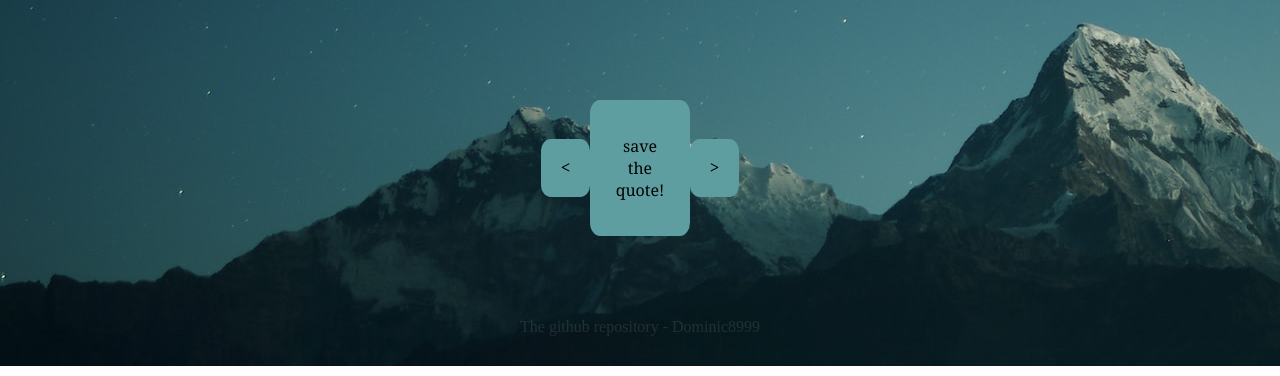
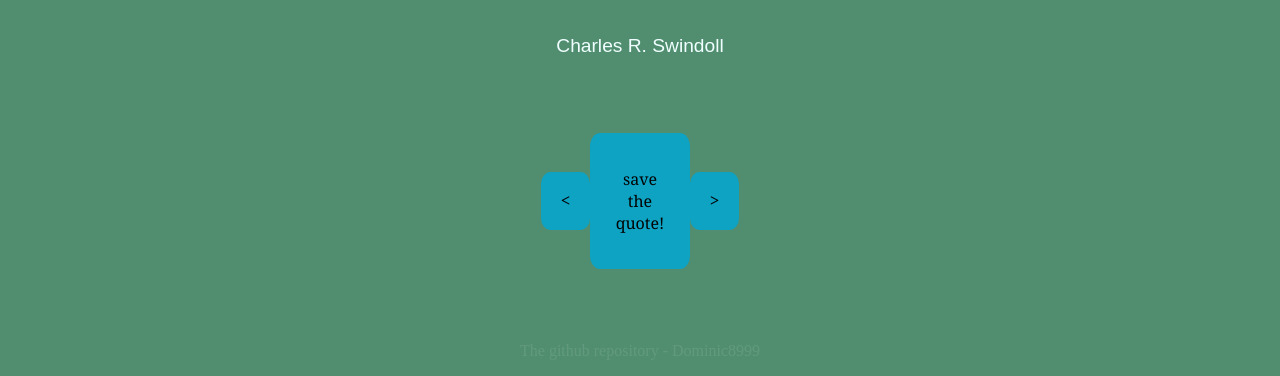
Before and after one commit to Dominic8999/random-quote-generator, a plain HTML site: page index.html in a window 1280 px wide. Shown: the part 434-810 px from the top of the page. Drawn offline with Linux system fonts and the light colour scheme; a web font is replaced by a local one.

Commit message:
NEW random color background

```diff
--- a/index.css
+++ b/index.css
@@ -1,7 +1,6 @@
 @import url('https://fonts.googleapis.com/css2?family=Croissant+One&family=Montserrat:ital,wght@0,500;0,600;0,700;1,600&display=swap');
-
+@import url(random-color.js);
 body {
-    background: url('pic3.jpg');
     color: azure;
 }
 
@@ -24,7 +23,7 @@ button[id='btn-el'] {
 
 div > button {
     border: none;
-    background-color: cadetblue;
+    background-color: rgb(14, 162, 195);
     color: rgb(3, 3, 3);
     padding: 25px 25px;
     border-radius: 10%;
@@ -46,7 +45,7 @@ span:last-child {
 }
 
 span:first-child, span:last-child {
-    background-color: cadetblue;
+    background-color: rgb(14, 162, 195);
     color: black;
     padding: 20px 20px;
     border: none;
@@ -93,7 +92,7 @@ a:hover {
 /* Styles for screen widths equal to or greater than 1000px */
 @media (min-width: 1000px) {
     div:not(.button_etc) {
-        margin: 375px 25px 25px 25px;
+        margin: 300px 200px 0px 200px;
     }
     button[id='btn-el'] {
         max-width: 40%;
--- a/index.html
+++ b/index.html
@@ -7,13 +7,10 @@
     <title>Random quotes</title>
     <link rel="stylesheet" href="index.css">
     <script src="index.js" async></script>
-    <script src="random-color.js"></script>
 </head>
 
 <body>
-    <header>
-
-    </header>
+    <script src="random-color.js" defer></script>
     <main>
         <div>
             <p id="quote"></p>
--- a/random-color.js
+++ b/random-color.js
@@ -1,5 +1,22 @@
-function randomNumber(min, max){
-    return min + Math.floor(Math.random() * (min - max + 1));
+function randomNumber(min, max) {
+    return min + Math.floor(Math.random() * (max - min + 1));
 }
-let r, g, b = randomNumber(0, 255);
-const rgb = 'rgb(${r},${g},${b})';
+
+function GenerateRandomRGBA(min, max, alpha) {
+    const r = randomNumber(min, max);
+    const g = randomNumber(min, max);
+    const b = randomNumber(min, max);
+    return `rgba(${r},${g},${b},${alpha})`;
+}
+
+async function ChangeBackgroundColor() {
+    const rgba = GenerateRandomRGBA(50, 200, 0.9);
+    document.body.style.backgroundColor = rgba;
+}
+
+async function ChangeBackgroundButtons(params) {
+
+}
+
+// Call the function to change the background color
+ChangeBackgroundColor();
```
